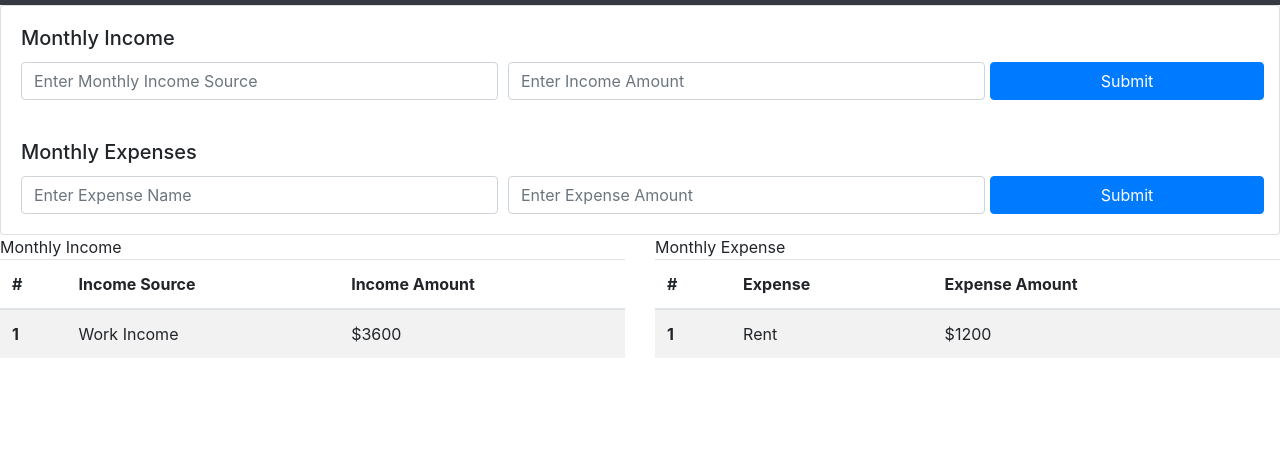
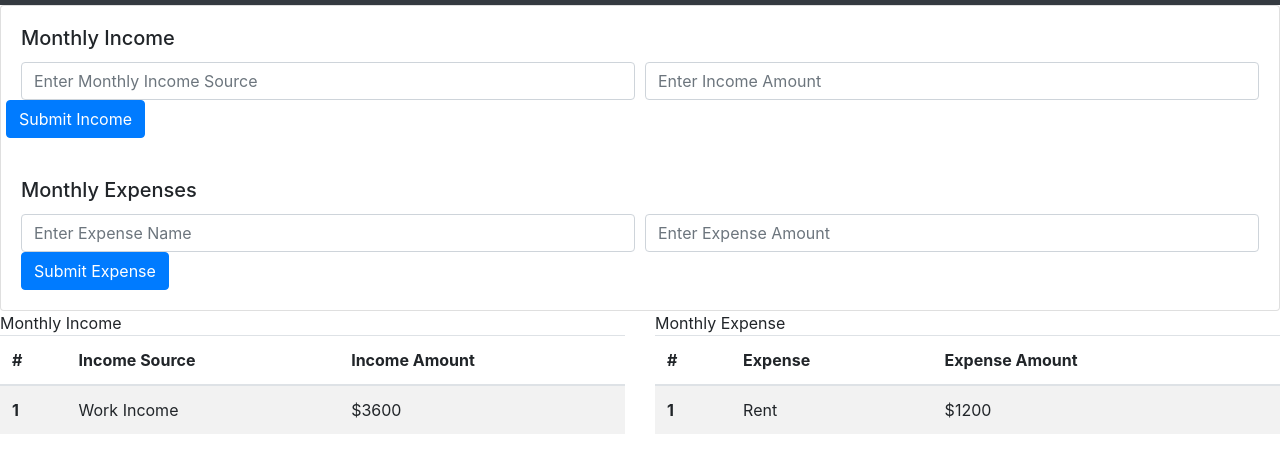
Before and after one commit to ikeboy003/Hackland-Hackathon, a plain HTML site: page index.html in a window 1280 px wide. Shown: the part 51-524 px from the top of the page. Drawn offline with nearby package versions, Linux system fonts and the light colour scheme.

Commit message:
Add files via upload

```diff
--- a/index.html
+++ b/index.html
@@ -44,14 +44,15 @@
                   placeholder="Enter Income Amount"
                 />
               </div>
-              <input
-                id="income-submit"
-                class="btn btn-primary"
-                value="Submit"
-                onclick="addIncomeItem()"
-              />
             </div>
           </form>
+          <button
+            id="income-submit"
+            class="row btn btn-primary inline-block"
+            onclick="addIncomeItem()"
+          >
+            Submit Income
+          </button>
         </div>
         <div class="card-body">
           <h5 class="card-title">Monthly Expenses</h5>
@@ -59,6 +60,7 @@
             <div class="form-row">
               <div class="col">
                 <input
+                  id="expense-name"
                   type="text"
                   class="form-control"
                   placeholder="Enter Expense Name"
@@ -66,18 +68,22 @@
               </div>
               <div class="col">
                 <input
+                  id="expense-amount"
                   type="text"
                   class="form-control"
                   placeholder="Enter Expense Amount"
                 />
               </div>
-              <input
-                id="expense-submit"
-                class="btn btn-primary"
-                value="Submit"
-              />
             </div>
           </form>
+          <button
+            id="expense-submit"
+            class="btn btn-primary"
+            value="Submit"
+            onclick="addExpenseItem()"
+          >
+            Submit Expense
+          </button>
         </div>
       </div>
     </div>
@@ -104,7 +110,7 @@
       </div>
       <div class="col">
         Monthly Expense
-        <table class="table table-striped">
+        <table id="expense-table" class="table table-striped">
           <thead>
             <tr>
               <th scope="col">#</th>
--- a/index.js
+++ b/index.js
@@ -1,4 +1,3 @@
-var incomeCount = 1;
 function addIncomeItem() {
   let incomeName = document.getElementById("income-name").value;
   let incomeAmount = document.getElementById("income-amount").value;
@@ -8,9 +7,21 @@ function addIncomeItem() {
   var cell1 = row.insertCell(0);
   var cell2 = row.insertCell(1);
   var cell3 = row.insertCell(2);
-  cell1.innerHTML = ++count;
+
   cell2.innerHTML = incomeName;
-  cell3.innerHTML = incomeAmount;
+  cell3.innerHTML = "$" + incomeAmount;
 }
 
-function addExpenseItem() {}
+function addExpenseItem() {
+  let expenseName = document.getElementById("expense-name").value;
+  let expenseAmount = document.getElementById("expense-amount").value;
+
+  var tableRow = document.getElementById("expense-table");
+  var row = tableRow.insertRow(-1);
+  var cell1 = row.insertCell(0);
+  var cell2 = row.insertCell(1);
+  var cell3 = row.insertCell(2);
+
+  cell2.innerHTML = expenseName;
+  cell3.innerHTML = "$" + expenseAmount;
+}
```
